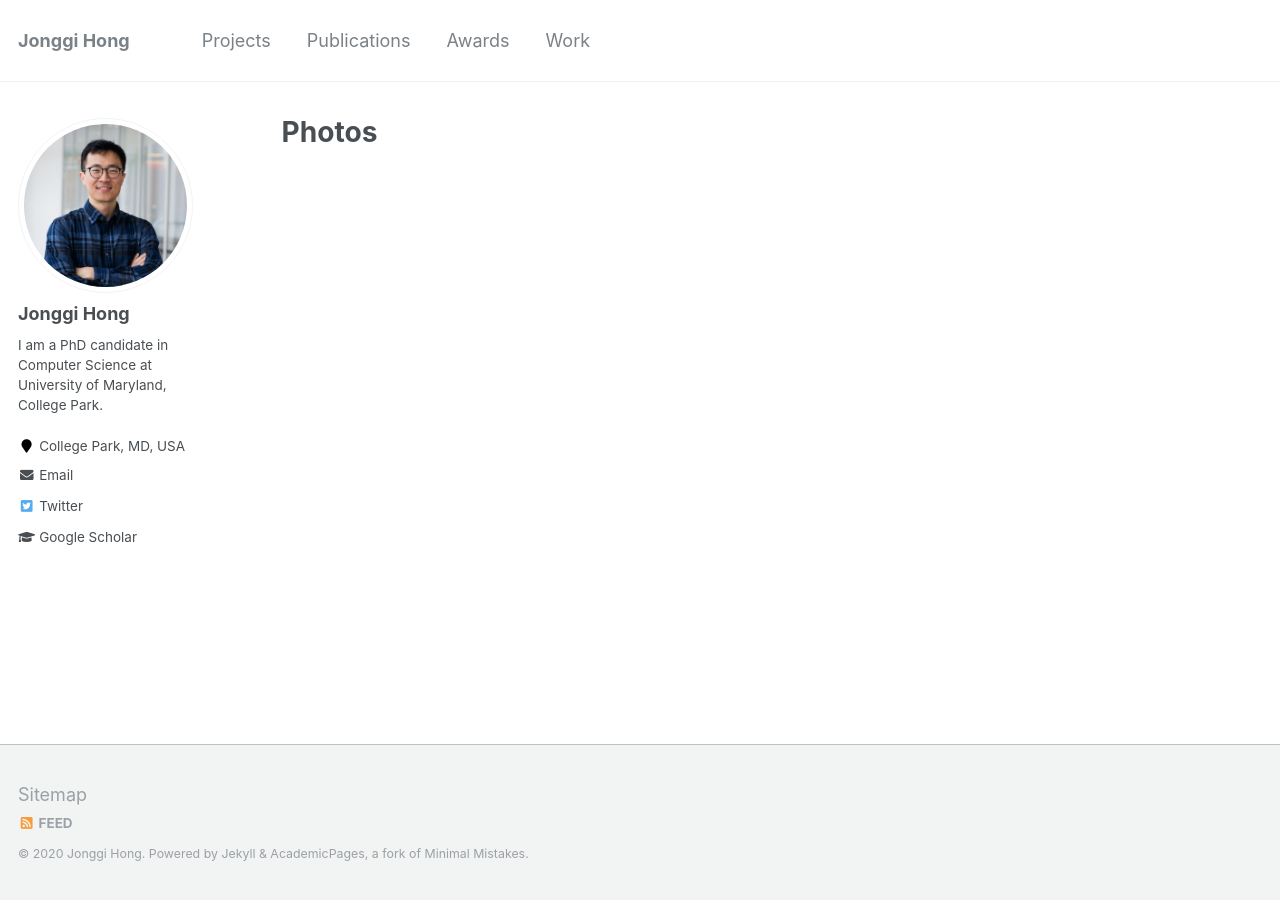
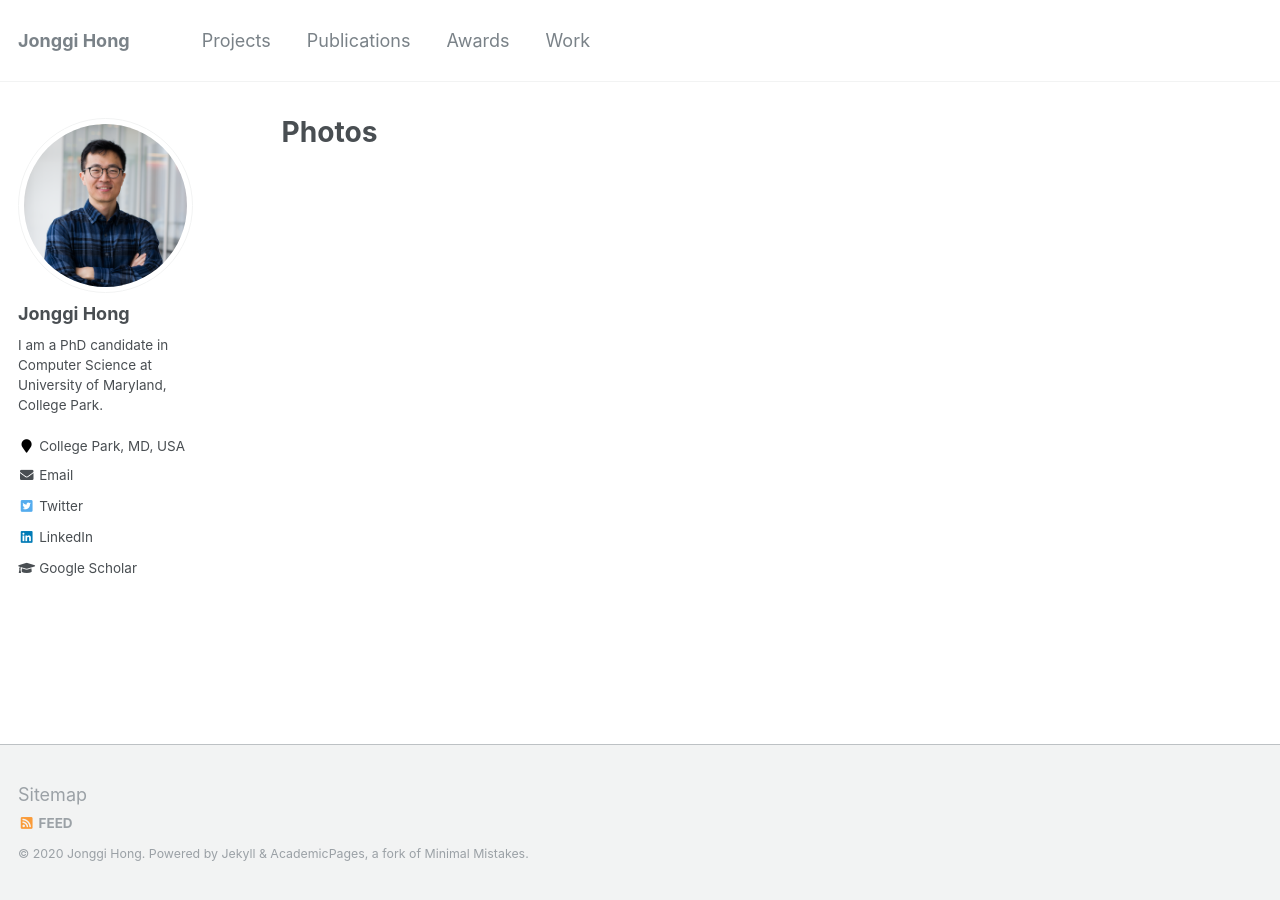
Before and after one commit to jonggi/jonggi.github.io, a Jekyll site: the page built from photos.md, in a window 1280 px wide. Built offline with Jekyll 4.4.1, drawn with Linux system fonts in a browser that asks for light colours.

Commit message:
mm github

```diff
--- a/_config.yml
+++ b/_config.yml
@@ -16,6 +16,7 @@ author:
   email            : "jhong12@umd.edu"
 #  instagram        : "koreahjg"
   twitter          : "jonggi_hong"
+  linkedin         : "https://www.linkedin.com/in/jonggi-hong-a856b5167/"
 
 footer:
   links:
@@ -25,9 +26,9 @@ footer:
     - label: "Twitter"
       icon: "fab fa-fw fa-twitter-square"
       url: "https://twitter.com/jonggi_hong"
-    - label: "Instagram"
-      icon: "fab fa-fw fa-instagram"
-      url: "https://www.instagram.com/koreahjg/"
+#    - label: "Instagram"
+#      icon: "fab fa-fw fa-instagram"
+#      url: "https://www.instagram.com/koreahjg/"
 
 # Site Settings
 title                    : "Jonggi Hong"
```
